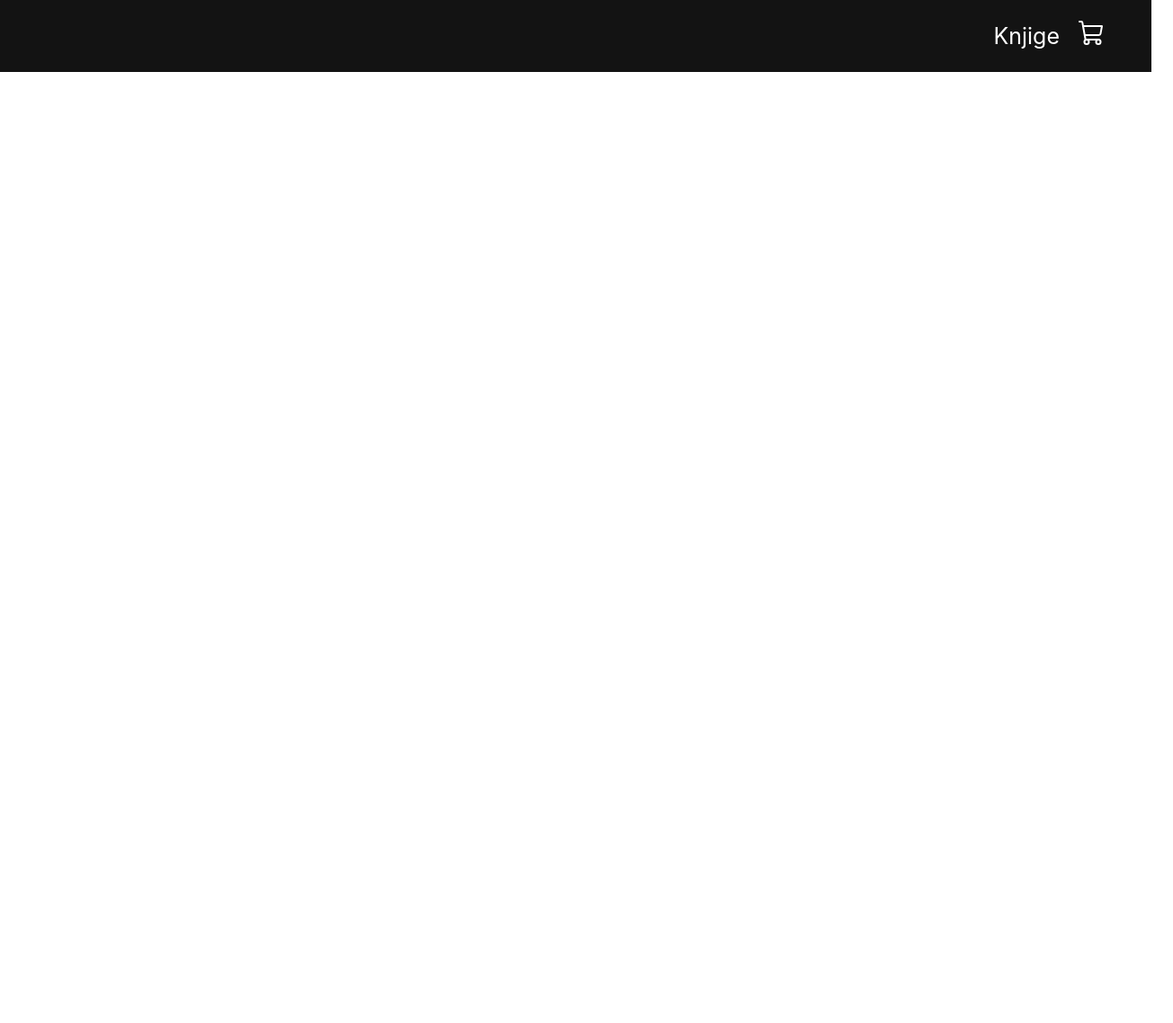
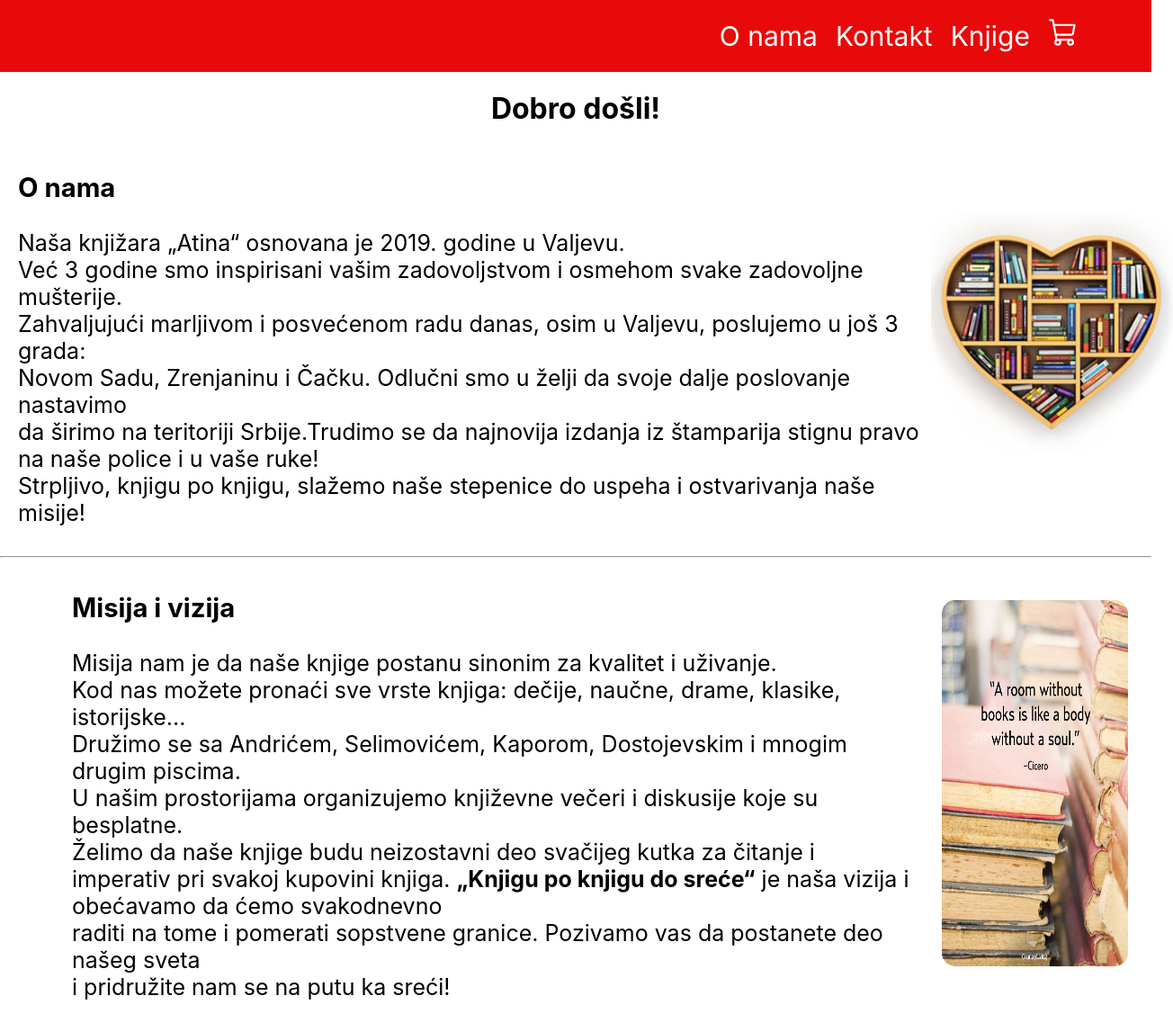
Before and after one commit to jovanasimicc/REACT-domaci-zadatak, a React (Create React App) app: page /about in a window 1280 px wide. Before the commit this address had no page. Shown: the whole page at 90% size, 1304 px wide, since content can reach past the window. Before the commit the page ends 800 px from the top, so only its background shows below. Built offline with nearby package versions, Linux system fonts and the light colour scheme.

Commit message:
stranice Kontakt i O nama

```diff
--- a/src/App.js
+++ b/src/App.js
@@ -4,6 +4,8 @@ import { BrowserRouter as Router, Routes, Route } from "react-router-dom";
 import { Navbar } from "./components/navbar";
 import {Shop} from "./pages/shop/shop";
 import {Cart} from "./pages/cart/cart";
+import {Contact} from "./pages/contact/contact";
+import {About} from "./pages/about/about";
 import { ShopContextProvider } from './context/shop-context';
 
 function App() {
@@ -15,6 +17,8 @@ function App() {
           <Routes>
             <Route path="/" element={<Shop/>} />
             <Route path="/cart" element={<Cart/>} />
+            <Route path="/contact" element={<Contact/>} />
+            <Route path="/about" element={<About/>} />
           </Routes>
         </Router>
       </ShopContextProvider>
--- a/src/components/navbar.css
+++ b/src/components/navbar.css
@@ -1,14 +1,14 @@
 .navbar {
     width: 100%;
     height: 80px;
-    background-color: rgb(19, 19, 19);
+    background-color: rgb(232, 10, 10);
     display: flex;
     justify-content: flex-end;
     align-items: center;
   }
 
   .links {
-    margin-right: 50px;
+    margin-right: 80px;
     display: flex;
     align-items: center;
   }
@@ -17,5 +17,5 @@
     text-decoration: none;
     color: white;
     margin-left: 20px;
-    font-size: 25px;
+    font-size: 30px;
   }
--- a/src/components/navbar.jsx
+++ b/src/components/navbar.jsx
@@ -7,9 +7,11 @@ export const Navbar = () =>{
     return (
     <div className="navbar">
       <div className="links">
-        <Link to="/"> Knjige </Link>
+        <Link to="/about">O nama</Link>
+        <Link to="/contact">Kontakt</Link>
+        <Link to="/"> Knjige</Link>
         <Link to="/cart">
-        <ShoppingCart size={32}/>
+        <ShoppingCart size={35}/>
         </Link>
         </div>
     </div>
--- /dev/null
+++ b/src/pages/about/about.css
@@ -0,0 +1,44 @@
+.about{
+    margin-left: 20px;
+    text-align: left;
+    font-size: 25px;
+}
+
+.about1{
+    margin-left: 80px;
+    text-align: left;
+    font-size: 25px;
+}
+
+.about-col{
+text-align: left;
+}
+
+.about-col1{
+    text-align: left;
+}
+
+.row{
+    display: flex;
+    justify-content: space-around;
+}
+
+.row1{
+    display: flex;
+}
+
+.about img{
+    width: 110%;
+    margin-top: 30%;
+    border-radius: 15px;
+    box-shadow: rgb(232, 10, 10);
+}
+
+.about1 img{
+    width: 80%;
+    height: 80%;
+    margin-left: 10%;
+    margin-top: 15%;
+    border-radius: 15px;
+    box-shadow: rgb(232, 10, 10);
+}
--- /dev/null
+++ b/src/pages/about/about.jsx
@@ -0,0 +1,57 @@
+import React from "react"
+import image1 from "../../images/about1.jpg"
+import image2 from "../../images/about2.jpg"
+import "./about.css"
+
+export const About = () => {
+    return (
+    <div className="all">
+        <h1>Dobro došli!</h1>
+
+        <section className="about">
+            <div className="row">
+                <div className="about-col">
+                <h3>O nama</h3>
+                <p>Naša knjižara „Atina“ osnovana je 2019. godine u Valjevu. <br />
+                Već 3 godine smo inspirisani vašim zadovoljstvom i osmehom svake zadovoljne mušterije. <br />
+                Zahvaljujući marljivom i posvećenom radu danas, osim u Valjevu, poslujemo u još 3 grada: <br />
+                Novom Sadu, Zrenjaninu i Čačku. Odlučni smo u želji da svoje dalje poslovanje nastavimo <br />
+                da širimo na teritoriji Srbije.Trudimo se da najnovija izdanja iz štamparija stignu pravo <br />
+                na naše police i u vaše ruke! <br />
+                Strpljivo, knjigu po knjigu, slažemo naše stepenice do uspeha i ostvarivanja naše misije!</p>
+                </div>
+
+                <div className="about-img">
+                <img src={image1} alt="aboutImage1"></img>
+                </div>
+            </div>
+        </section>
+
+        <hr />
+
+        <section className="about1">
+            <div className="row1">
+                <div className="about-col1">
+                <h3>Misija i vizija</h3>
+                <p>Misija nam je da naše knjige postanu sinonim za kvalitet i uživanje. <br />
+                Kod nas možete pronaći sve vrste knjiga:
+                dečije, naučne, drame, klasike, istorijske... <br /> Družimo se sa Andrićem, Selimovićem, Kaporom,
+                Dostojevskim i mnogim drugim piscima. <br />
+                U našim prostorijama organizujemo književne večeri i diskusije koje su besplatne. <br />
+                Želimo da naše knjige budu neizostavni deo svačijeg kutka za čitanje i imperativ pri svakoj kupovini
+                knjiga. <b>„Knjigu po knjigu do sreće“</b>  je naša vizija i obećavamo da ćemo svakodnevno <br />
+                raditi na tome i pomerati sopstvene granice. Pozivamo vas da postanete deo našeg sveta <br /> i
+                pridružite nam se na putu ka sreći!</p>
+                </div>
+
+                <div className="about-img1">
+                <img src={image2} alt="aboutImage2"></img>
+                </div>
+            </div>
+        </section>
+    </div>
+
+   )
+}
+
+export default About
--- /dev/null
+++ b/src/pages/contact/contact.css
@@ -0,0 +1,14 @@
+.contact{
+    font-size: 20px;
+}
+
+.contactBtn{
+    width: 150px;
+    height: 50px;
+    background-color: rgb(232, 10, 10);
+    color: white;
+    border: none;
+    border-radius: 8px;
+    margin: 10px;
+    cursor: pointer;
+}
--- /dev/null
+++ b/src/pages/contact/contact.jsx
@@ -0,0 +1,24 @@
+import React from "react";
+import "./contact.css";
+
+export const Contact = () => {
+    return (
+    <div className="contact">
+        <h2>Podelite sa nama svoje utiske!</h2>
+        <form id='kontaktForm'>
+                  <label htmlFor='ime'>Ime i prezime</label> <br />
+                  <input name='ime' placeholder='Unesite ime i prezime...' type='text' required />
+                  <br /> <br /> <br />
+                   <label htmlFor='email'>Email adresa</label> <br />
+                  <input name='email' placeholder='Unesite email adresu...' type='email' required />
+                  <br /> <br /> <br />
+                  <label htmlFor='komentar'>Komentar</label> <br />
+                  <textarea name='komentar' rows='7' placeholder='Unesite poruku...' required></textarea>
+                  <br /> <br /> <br />
+                  <button type='submit' className="contactBtn">Pošalji</button>
+              </form>
+          </div>
+   )
+}
+
+export default Contact
--- a/src/pages/shop/shop.css
+++ b/src/pages/shop/shop.css
@@ -31,10 +31,6 @@
     text-align: center;
   }
 
-  /* .book:hover {
-    transition: 0.3s ease-in;
-    cursor: pointer;
-  } */
 
   .addToCartBtn {
     background-color: transparent;
```
Also changed, not shown: src/images/about1.jpg (added), src/images/about2.jpg (added).
